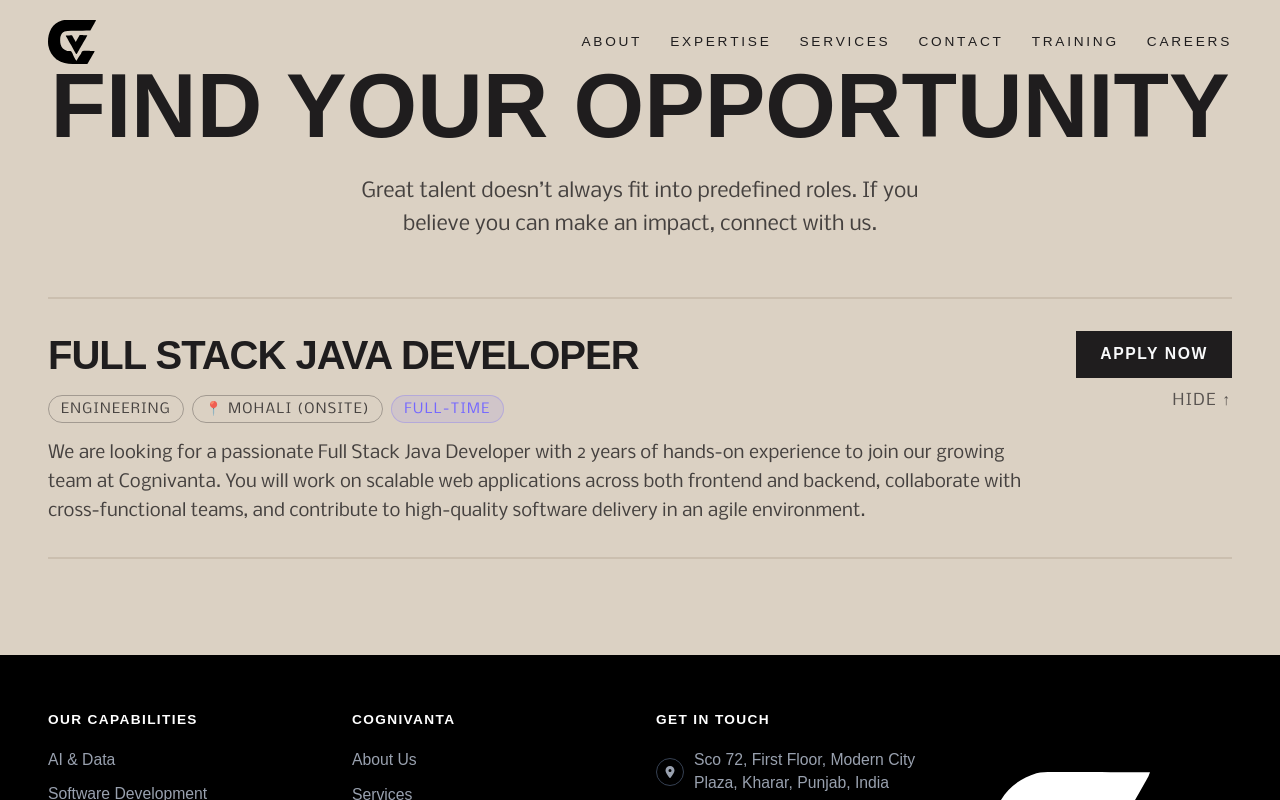
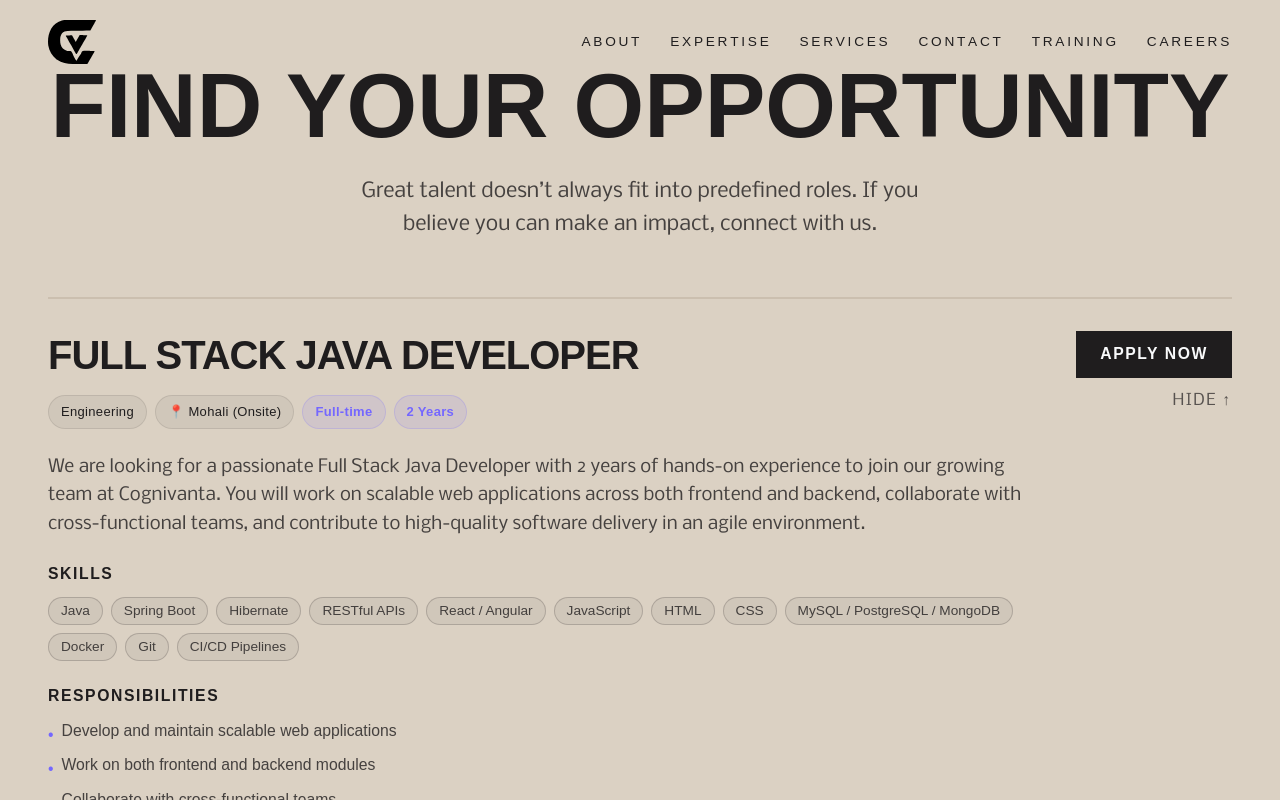
Before and after one commit to cognivanta/Website, a React (Vite) app: page /careers in a window 1280 px wide. Both pictures are taken after a click on the button "DETAILS ↓". Shown: the part 2975-3775 px from the top of the page. Built offline with nearby package versions, Linux system fonts and the light colour scheme.

Commit message:
Added careers content in careers.tsx

```diff
--- a/src/pages/Careers.tsx
+++ b/src/pages/Careers.tsx
@@ -190,31 +190,85 @@
     return (
         <div className="border-t-2 border-border py-8 group">
             <div className="flex flex-col md:flex-row md:items-start gap-4 md:gap-8">
+
                 {/* Left: title & tags */}
                 <div className="flex-1">
                     <h3 className="text-xl sm:text-2xl md:text-3xl font-bold uppercase mb-4 tracking-tight text-headline">
                         {job.title}
                     </h3>
-                    <div className="flex flex-wrap gap-2 mb-4">
-                        {/* Department tag */}
-                        <span className="px-3 py-1 border border-headline/30 rounded-full text-xs font-nobile uppercase tracking-widest text-subtext">
+
+                    {/* Tags */}
+                    <div className="flex flex-wrap items-center gap-2 mb-6">
+
+                        {/* Department */}
+                        <span className="px-3 py-[6px] rounded-full text-[13px] font-medium tracking-wide bg-headline/5 text-headline border border-headline/10">
                             {job.department}
                         </span>
-                        {/* Location tag */}
-                        <span className="px-3 py-1 border border-headline/30 rounded-full text-xs font-nobile uppercase tracking-widest text-subtext">
+
+                        {/* Location */}
+                        <span className="px-3 py-[6px] rounded-full text-[13px] font-medium tracking-wide bg-headline/5 text-headline border border-headline/10">
                             📍 {job.location}
                         </span>
-                        {/* Type tag */}
-                        <span className="px-3 py-1 bg-hovernavlink/10 border border-hovernavlink/30 rounded-full text-xs font-nobile uppercase tracking-widest text-hovernavlink">
+
+                        {/* Type */}
+                        <span className="px-3 py-[6px] rounded-full text-[13px] font-semibold tracking-wide bg-hovernavlink/10 text-hovernavlink border border-hovernavlink/20">
                             {job.type}
                         </span>
+
+                        {/* Experience */}
+                        <span className="px-3 py-[6px] rounded-full text-[13px] font-semibold tracking-wide bg-hovernavlink/10 text-hovernavlink border border-hovernavlink/20">
+                            {job.experience}
+                        </span>
+
                     </div>
 
-                    {/* Expandable description */}
-                    <div className={`font-nobile text-subtext text-base leading-relaxed overflow-hidden transition-all duration-300 ${expanded ? 'max-h-48 opacity-100' : 'max-h-0 opacity-0'}`}>
-                        <p>{job.description}</p>
+                    {/* Expandable Section */}
+                    <div
+                        className={`overflow-hidden transition-all duration-500 ${expanded ? "max-h-[500px] opacity-100 mt-4" : "max-h-0 opacity-0"
+                            }`}
+                    >
+                        {/* Description */}
+                        <p className="font-nobile text-subtext text-base leading-relaxed mb-6">
+                            {job.description}
+                        </p>
+
+                        {/* Skills */}
+                        <div className="mb-6">
+                            <h4 className="text-sm font-semibold uppercase tracking-widest text-headline mb-3">
+                                Skills
+                            </h4>
+                            <div className="flex flex-wrap gap-2">
+                                {job.skills.map((skill, i) => (
+                                    <span
+                                        key={i}
+                                        className="px-3 py-1 text-xs rounded-full bg-headline/5 border border-headline/20 text-subtext"
+                                    >
+                                        {skill}
+                                    </span>
+                                ))}
+                            </div>
+                        </div>
+
+                        {/* Responsibilities */}
+                        <div>
+                            <h4 className="text-sm font-semibold uppercase tracking-widest text-headline mb-3">
+                                Responsibilities
+                            </h4>
+                            <ul className="space-y-2">
+                                {job.responsibilities.map((item, i) => (
+                                    <li
+                                        key={i}
+                                        className="flex items-start gap-2 text-subtext font-zest text-sm"
+                                    >
+                                        <span className="mt-1 text-hovernavlink">•</span>
+                                        {item}
+                                    </li>
+                                ))}
+                            </ul>
+                        </div>
                     </div>
                 </div>
+
 
                 {/* Right: actions */}
                 <div className="flex flex-row md:flex-col items-center md:items-end gap-3 shrink-0">
```
